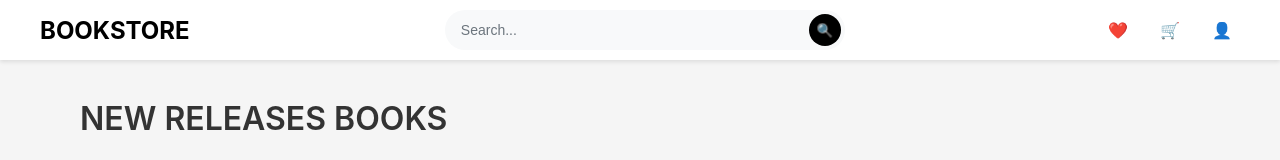
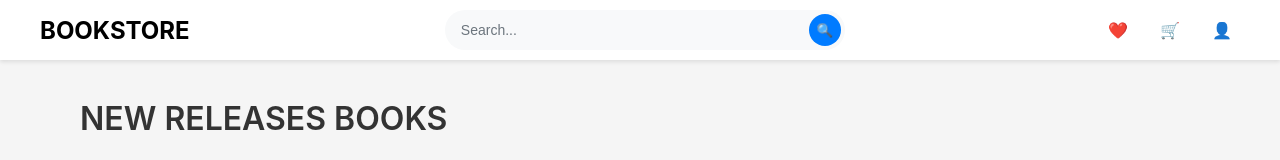
Before and after one commit to Veres-t/Bookstore, a React (Vite) app: page / in a window 1280 px wide. Shown: the top 160 px of the page. Built offline with nearby package versions, Linux system fonts and the light colour scheme; no server answers.

Commit message:
changing the basic styles

```diff
--- a/src/components/Layout/Layout.tsx
+++ b/src/components/Layout/Layout.tsx
@@ -96,12 +96,12 @@ const Nav = styled.nav`
 const Logo = styled(Link)`
   font-size: 24px;
   font-weight: bold;
-  color: #000000; /* Изменили на черный */
+  color: #000000; /* Черный цвет для BOOKSTORE */
   text-decoration: none;
   white-space: nowrap;
 
   &:hover {
-    color: #333333; /* Темно-серый при hover */
+    color: #333333;
   }
 
   @media (max-width: 768px) {
@@ -144,7 +144,7 @@ const SearchInput = styled.input`
 
 const SearchButton = styled.button`
   border: none;
-  background: #000000; /* Изменили на черный */
+  background: #007bff; /* Синий цвет для лупы */
   color: white;
   border-radius: 50%;
   width: 32px;
@@ -155,7 +155,7 @@ const SearchButton = styled.button`
   cursor: pointer;
 
   &:hover {
-    background: #333333; /* Темно-серый при hover */
+    background: #0056b3;
   }
 `;
 
@@ -186,7 +186,7 @@ const Count = styled.span`
   position: absolute;
   top: -5px;
   right: -5px;
-  background-color: #000000; /* Изменили на черный */
+  background-color: #000000; /* Черный цвет для счетчиков */
   color: white;
   border-radius: 50%;
   width: 18px;
```
